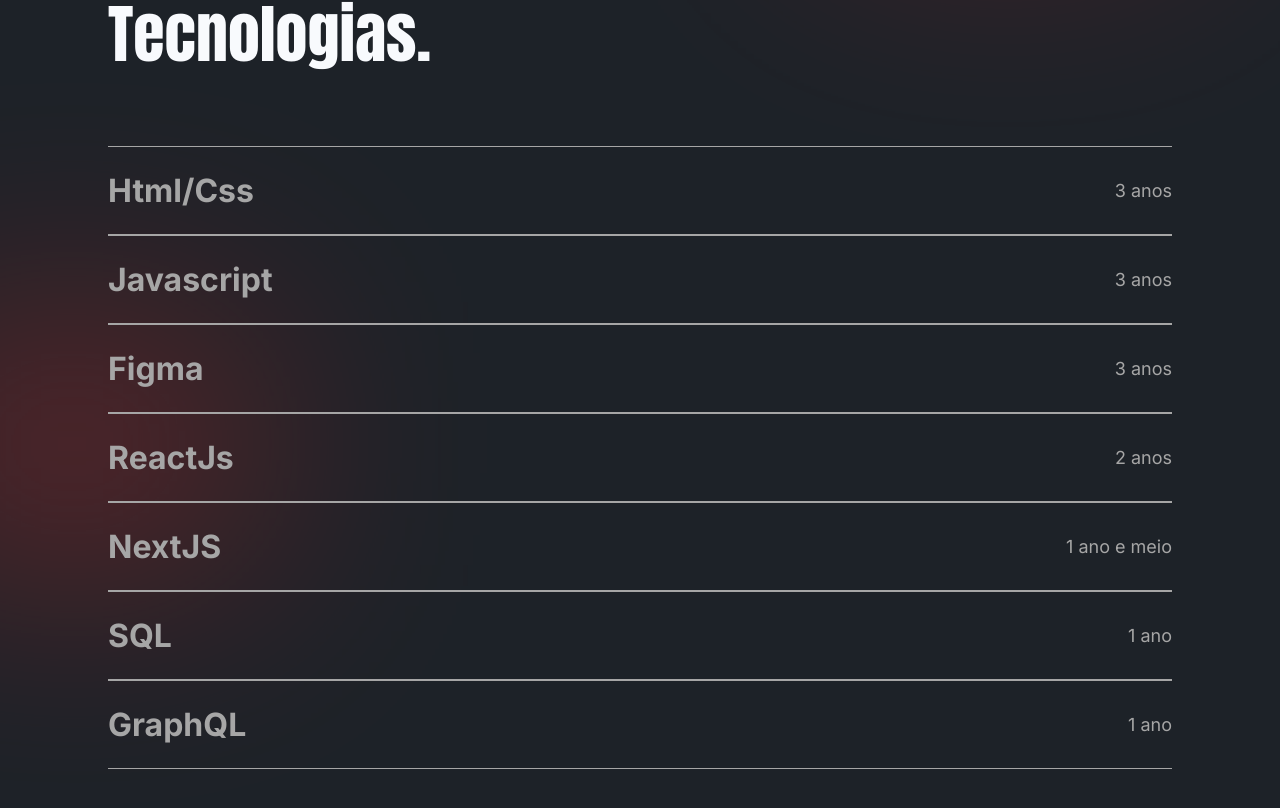
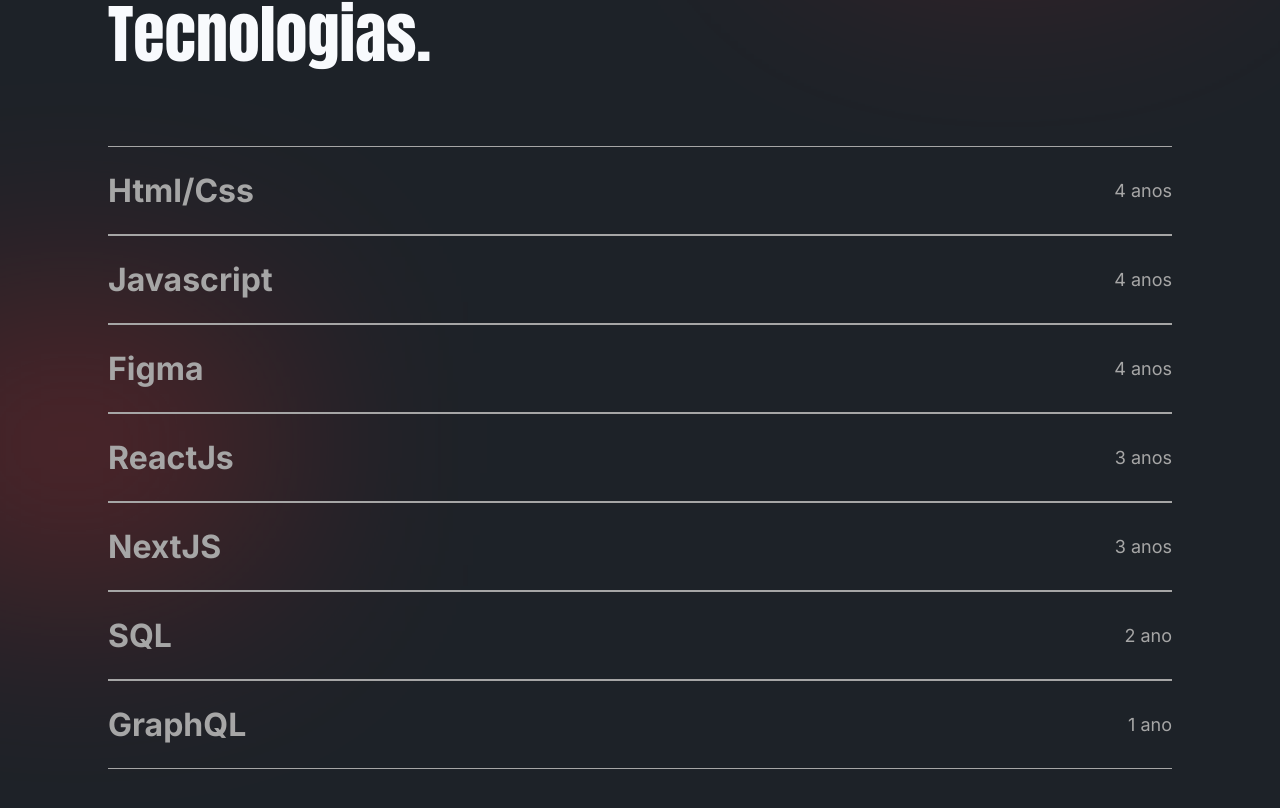
Before and after one commit to joaofbrigido/personal-portfolio, a Next.js app: page / in a window 1280 px wide. Shown: the part 809-1617 px from the top of the page. Built offline with nearby package versions, Linux system fonts and the light colour scheme.

Commit message:
atualização tempo tecnologias

```diff
--- a/src/Sections/SectionTechnologies/index.tsx
+++ b/src/Sections/SectionTechnologies/index.tsx
@@ -8,7 +8,7 @@
     {
       id: 1,
       technology: 'Html/Css',
-      time: '3 anos',
+      time: '4 anos',
       img: {
         src: '/technologies/logo-html-css.svg',
         width: 90,
@@ -18,7 +18,7 @@
     {
       id: 2,
       technology: 'Javascript',
-      time: '3 anos',
+      time: '4 anos',
       img: {
         src: '/technologies/logo-js.svg',
         width: 80,
@@ -29,7 +29,7 @@
     {
       id: 3,
       technology: 'Figma',
-      time: '3 anos',
+      time: '4 anos',
       img: {
         src: '/technologies/logo-figma.svg',
         width: 80,
@@ -40,7 +40,7 @@
     {
       id: 4,
       technology: 'ReactJs',
-      time: '2 anos',
+      time: '3 anos',
       img: {
         src: '/technologies/logo-reactjs.svg',
         width: 80,
@@ -50,7 +50,7 @@
     {
       id: 5,
       technology: 'NextJS',
-      time: '1 ano e meio',
+      time: '3 anos',
       img: {
         src: '/technologies/logo-nextjs.svg',
         width: 80,
@@ -60,7 +60,7 @@
     {
       id: 6,
       technology: 'SQL',
-      time: '1 ano',
+      time: '2 ano',
       img: {
         src: '/technologies/logo-sql.svg',
         width: 80,
```
